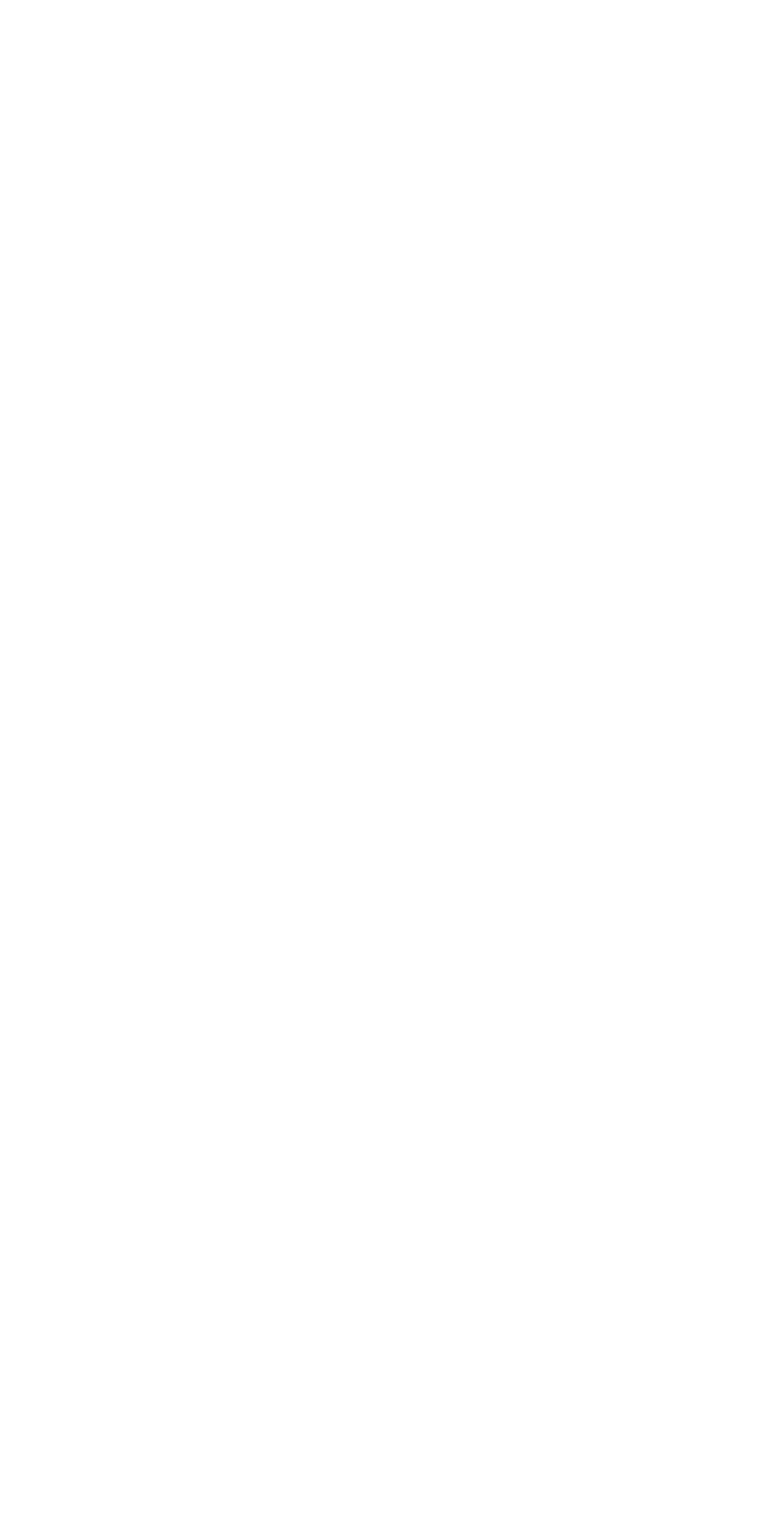
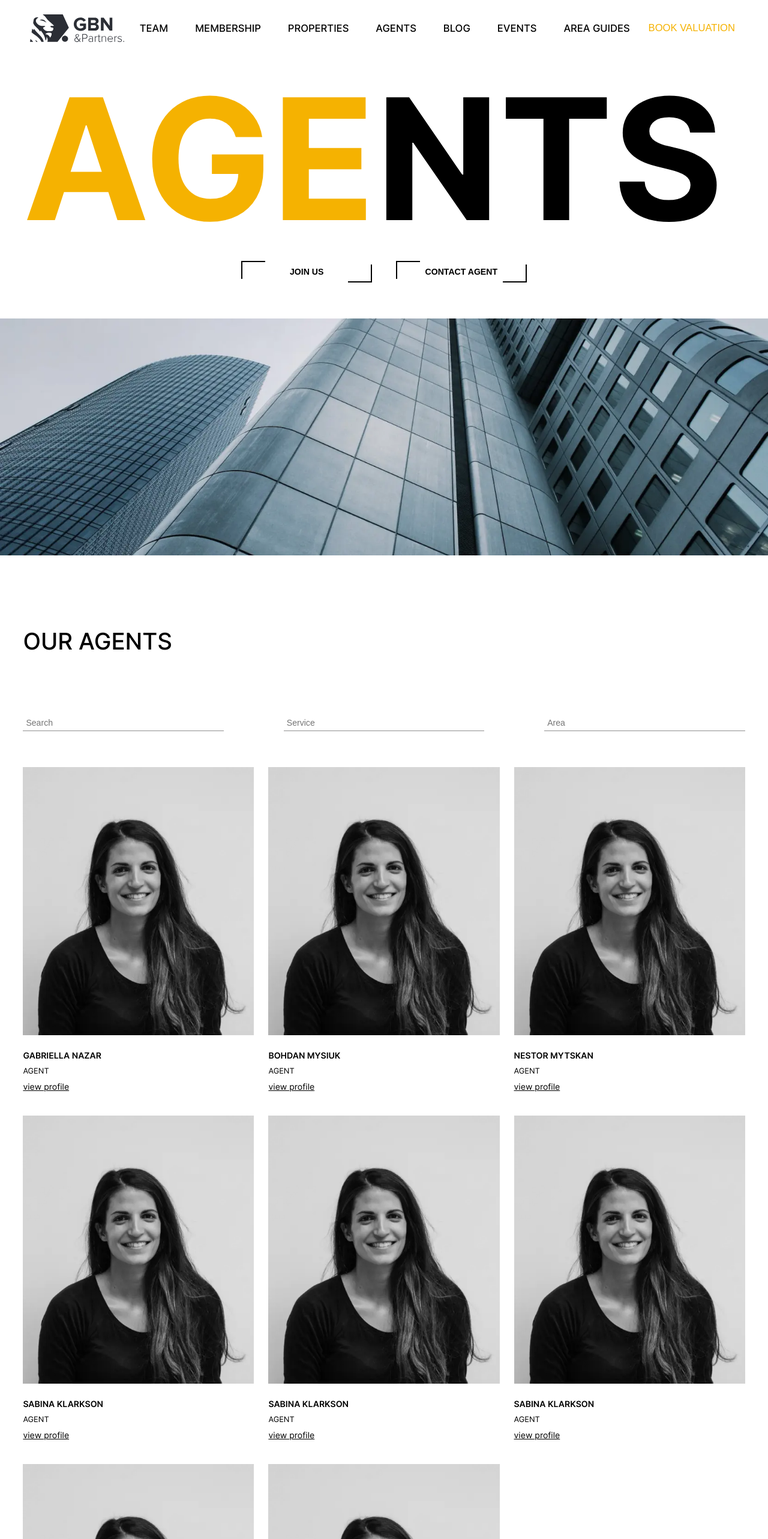
Before and after one commit to Ronddaa/realEstate, a React (Vite) app: page /agents in a window 1280 px wide. Before the commit this address had no page. Shown: the top 2566 px of the page at 60% size. Before the commit the page ends 800 px from the top, so only its background shows below. Built offline with nearby package versions, Linux system fonts and the light colour scheme.

Commit message:
add 404 / Agents

```diff
--- /dev/null
+++ b/src/components/Agents.css
@@ -0,0 +1,43 @@
+.titleAgentsComponent {
+  font-size: 22vw;
+  font-weight: 900;
+}
+.titleAgentsComponent > span {
+  color: #f5b201;
+}
+.wrapperMainBtnAgents {
+  justify-content: center;
+  margin-bottom: 60px;
+}
+.agentsHeroIMG {
+  width: 100%;
+}
+.titleOurAgents {
+  font-size: 3vw;
+  font-weight: 500;
+  margin-bottom: 100px;
+  text-transform: uppercase;
+}
+.wrapperSearchAgents {
+  display: flex;
+  justify-content: space-between;
+  margin-bottom: 60px;
+}
+.inputSearchAgent {
+  background-color: transparent;
+  border: none;
+  outline: none;
+  border-bottom: 1px solid #8f8e8e;
+  padding: 5px;
+  font-size: 1.1vw;
+  width: calc((100% - 200px) / 3);
+}
+.linkToProfileThisAgent {
+  color: #000;
+  font-size: 1.1vw;
+  text-decoration: underline;
+}
+.linkToProfileThisAgent:hover,
+.linkToProfileThisAgent:focus {
+  font-weight: 500;
+}
--- /dev/null
+++ b/src/components/Agents.jsx
@@ -0,0 +1,90 @@
+import '../components/Agents.css'
+import Header from './Header'
+import agentsHeroIMG from '../assets/agentsHeroIMG.webp'
+import OurPeopleTeamIMG from '../assets/agent.webp'
+import Reviews from './Reviews'
+import Footer from './Footer'
+// import sprite from '../assets/icons.svg'
+
+export default function Agents() {
+    return (
+        <>
+            <Header />
+            <section className='agentsHero'>
+                <div className="container">
+                    <h1 className="titleAgentsComponent"><span>AGE</span>NTS</h1>
+                    <div className='wrapperMainBtn wrapperMainBtnAgents'>
+                        <button className='mainContactBtn mainContactBtnAgents'>Join us</button>
+                        <button className='mainContactBtn mainContactBtnAgents'>Contact agent</button>
+                    </div>
+                </div>
+                <img src={agentsHeroIMG} alt="" className="agentsHeroIMG" />
+            </section>
+            <section className='ourAgentsSection'>
+                <div className="container">
+                    <h2 className="titleOurAgents">our agents</h2>
+                    <div className="wrapperSearchAgents">
+                        <input className='inputSearchAgent' type="text" placeholder='Search' />
+                        <input className='inputSearchAgent' type="text" placeholder='Service' />
+                        <input className='inputSearchAgent' type="text" placeholder='Area' />
+                    </div>
+                    <ul className="wrapperOurTeamPeople">
+                        <li className="OurPeopleTeam">
+                            <img src={OurPeopleTeamIMG} alt="People" className="ourPeopleTeamIMG" width={504} height={585} />
+                            <h3 className="titlePeopleNameTeam">Gabriella nazar</h3>
+                            <p className="textAboutPosPeople">Agent</p>
+                            <a href="#" className="linkToProfileThisAgent">view profile</a>
+                        </li>
+                        <li className="OurPeopleTeam">
+                            <img src={OurPeopleTeamIMG} alt="People" className="ourPeopleTeamIMG" width={504} height={585} />
+                            <h3 className="titlePeopleNameTeam">bohdan mysiuk</h3>
+                            <p className="textAboutPosPeople">Agent</p>
+                            <a href="#" className="linkToProfileThisAgent">view profile</a>
+                        </li>
+                        <li className="OurPeopleTeam">
+                            <img src={OurPeopleTeamIMG} alt="People" className="ourPeopleTeamIMG" width={504} height={585} />
+                            <h3 className="titlePeopleNameTeam">nestor mytskan</h3>
+                            <p className="textAboutPosPeople">Agent</p>
+                            <a href="#" className="linkToProfileThisAgent">view profile</a>
+                        </li>
+                        <li className="OurPeopleTeam">
+                            <img src={OurPeopleTeamIMG} alt="People" className="ourPeopleTeamIMG" width={504} height={585} />
+                            <h3 className="titlePeopleNameTeam">SABINA KLARKSON</h3>
+                            <p className="textAboutPosPeople">Agent</p>
+                            <a href="#" className="linkToProfileThisAgent">view profile</a>
+                        </li>
+                        <li className="OurPeopleTeam">
+                            <img src={OurPeopleTeamIMG} alt="People" className="ourPeopleTeamIMG" width={504} height={585} />
+                            <h3 className="titlePeopleNameTeam">SABINA KLARKSON</h3>
+                            <p className="textAboutPosPeople">Agent</p>
+                            <a href="#" className="linkToProfileThisAgent">view profile</a>
+                        </li>
+                        <li className="OurPeopleTeam">
+                            <img src={OurPeopleTeamIMG} alt="People" className="ourPeopleTeamIMG" width={504} height={585} />
+                            <h3 className="titlePeopleNameTeam">SABINA KLARKSON</h3>
+                            <p className="textAboutPosPeople">Agent</p>
+                            <a href="#" className="linkToProfileThisAgent">view profile</a>
+                        </li>
+                        <li className="OurPeopleTeam">
+                            <img src={OurPeopleTeamIMG} alt="People" className="ourPeopleTeamIMG" width={504} height={585} />
+                            <h3 className="titlePeopleNameTeam">SABINA KLARKSON</h3>
+                            <p className="textAboutPosPeople">Agent</p>
+                            <a href="#" className="linkToProfileThisAgent">view profile</a>
+                        </li>
+                        <li className="OurPeopleTeam">
+                            <img src={OurPeopleTeamIMG} alt="People" className="ourPeopleTeamIMG" width={504} height={585} />
+                            <h3 className="titlePeopleNameTeam">SABINA KLARKSON</h3>
+                            <p className="textAboutPosPeople">Agent</p>
+                            <a href="#" className="linkToProfileThisAgent">view profile</a>
+                        </li>
+                    </ul>
+                </div>
+            </section>
+            <section className='reviewsSection'>
+                <h2 className="titleReviews">Reviews</h2>
+                <Reviews />
+            </section>
+            <Footer />
+        </>
+    )
+}
--- a/src/components/App.jsx
+++ b/src/components/App.jsx
@@ -3,6 +3,8 @@ import { Routes, Route } from "react-router-dom";
 import MainPage from './MainPage';
 import OurTeam from './OurTeam';
 import Membership from './Membership';
+import Agents from './Agents';
+import { Error404 } from './Error404';
 
 export default function App() {
   return (
@@ -11,6 +13,8 @@ export default function App() {
         <Route path="/" element={<MainPage />} />
         <Route path="/team" element={<OurTeam />} />
         <Route path="/membership" element={<Membership />} />
+        <Route path="/agents" element={<Agents />} />
+        <Route path="/*" element={<Error404 />} />
       </Routes>
     </>
   )
--- /dev/null
+++ b/src/components/Error404.css
@@ -0,0 +1,66 @@
+.ErrorSection {
+  position: relative;
+  background-image: url(../assets/errorIMG.webp);
+  background-position: center;
+  background-repeat: no-repeat;
+  background-size: cover;
+  padding: 5%;
+  margin-bottom: 0;
+  text-align: center;
+  display: flex;
+  justify-content: space-between;
+  flex-direction: column;
+  gap: 40px;
+}
+.titleErrorPage {
+  font-size: 3vw;
+  font-weight: 500;
+  text-transform: uppercase;
+}
+.titleErrorPageN {
+  font-size: 15vw;
+  font-weight: 900;
+}
+.titleErrorPageN > span {
+  color: #f5b201;
+}
+.linkToMainPageBtnError {
+  background-color: transparent;
+  border: none;
+  width: 17vw;
+  font-size: 1.1vw;
+  font-weight: 600;
+  text-transform: uppercase;
+  position: relative;
+  padding: 10px;
+  margin: 0 auto;
+}
+.linkToMainPageBtnError::before {
+  content: '';
+  position: absolute;
+  top: 0;
+  left: 0;
+  width: 40px;
+  height: 30px;
+  border-top: 2px solid;
+  border-left: 2px solid;
+  transition: 0.3s;
+}
+.linkToMainPageBtnError::after {
+  content: '';
+  position: absolute;
+  bottom: 0;
+  right: 0;
+  width: 40px;
+  height: 30px;
+  border-right: 2px solid;
+  border-bottom: 2px solid;
+  transition: 0.3s;
+}
+.linkToMainPageBtnError:hover::before,
+.linkToMainPageBtnError:hover::after,
+.linkToMainPageBtnError:focus::before,
+.linkToMainPageBtnError:focus::after {
+  width: 105%;
+  height: 110%;
+}
--- /dev/null
+++ b/src/components/Error404.jsx
@@ -0,0 +1,17 @@
+import Footer from "./Footer";
+import Header from "./Header";
+import '../components/Error404.css'
+
+export function Error404() {
+    return (
+        <>
+            <Header />
+            <section className="ErrorSection">
+                <h1 className="titleErrorPage">page is not found</h1>
+                <h2 className="titleErrorPageN">4<span> 0 </span>4</h2>
+                <button className="linkToMainPageBtnError">main page</button>
+            </section>
+            <Footer />
+        </>
+    )
+}
```
Also changed, not shown: src/assets/agentsHeroIMG.webp (added), src/assets/errorIMG.webp (added).
